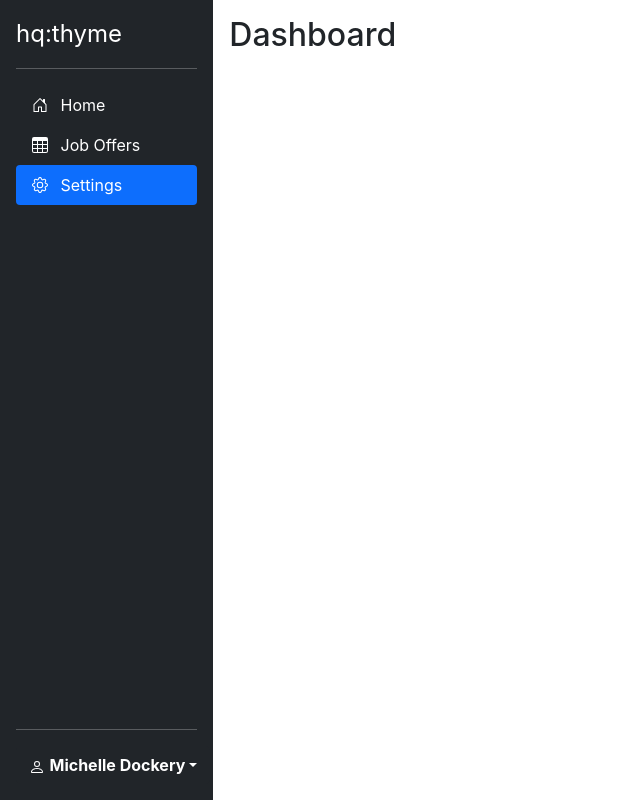
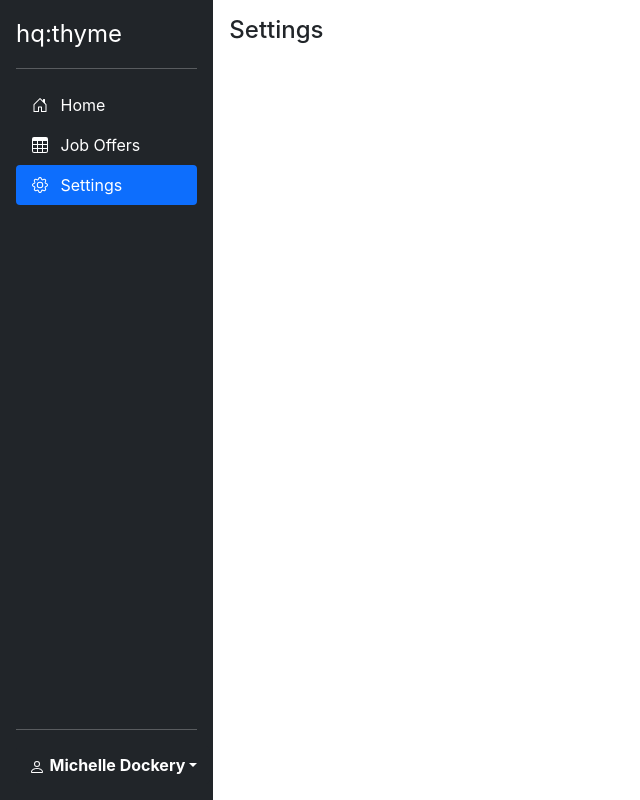
Before and after one commit to brandonshowers/hq-thyme, a React (Create React App) app: page /admin/settings in a window 1280 px wide. Shown: the whole page, without its empty margins (0-640 px from the left). Built offline with nearby package versions, Linux system fonts and the light colour scheme.

Commit message:
Wrapping up admin pages

```diff
--- /dev/null
+++ b/src/components/AppAdmin/AdminPages/AdminHome.js
@@ -0,0 +1,9 @@
+import React from 'react'
+
+const AdminHome = () => {
+  return (
+    <h2 className="fs-4">Dashboard</h2>
+  )
+}
+
+export default AdminHome
--- /dev/null
+++ b/src/components/AppAdmin/AdminPages/Settings.js
@@ -0,0 +1,9 @@
+import React from 'react'
+
+const Settings = () => {
+  return (
+    <h2 className="fs-4">Settings</h2>
+  )
+}
+
+export default Settings
--- a/src/components/AppAdmin/index.js
+++ b/src/components/AppAdmin/index.js
@@ -1,9 +1,11 @@
 import React from 'react'
 import { Route, Switch } from 'react-router'
 import AdminSidebar from './AdminSidebar'
-import JobOffersIndex from "./AdminPages/JobOffersIndex"
 import JobOfferEdit from "./AdminPages/JobOfferEdit"
 import JobOfferNew from "./AdminPages/JobOfferNew"
+import JobOffersIndex from "./AdminPages/JobOffersIndex"
+import Settings from './AdminPages/Settings'
+import AdminHome from './AdminPages/AdminHome'
 
 const AppAdmin = () => {
   return (
@@ -11,13 +13,11 @@ const AppAdmin = () => {
       <AdminSidebar className="d-flex flex-column p-3 bg-dark text-white col-xl-2" />
       <div className="p-3 col-xl-10">
         <Switch>
-          <Route path="/admin/job-offers/:offerId/edit" component={ JobOfferEdit } />
-          <Route path="/admin/job-offers/new" component={ JobOfferNew } />
-          <Route path="/admin/job-offers" component={ JobOffersIndex } />
-          {/* <Router path="/settings" component={ AppSettings } /> */}
-          <Route path="/admin">
-          <h2>Dashboard</h2>
-          </Route>
+          <Route path="/admin/job-offers/:offerId/edit" component={JobOfferEdit} />
+          <Route path="/admin/job-offers/new" component={JobOfferNew} />
+          <Route path="/admin/job-offers" component={JobOffersIndex} />
+          <Route path="/admin/settings" component={Settings} />
+          <Route path="/admin" component={AdminHome}/>
           {/* <Router path="*" component={ Error404 } /> */}
         </Switch>
       </div>
```
